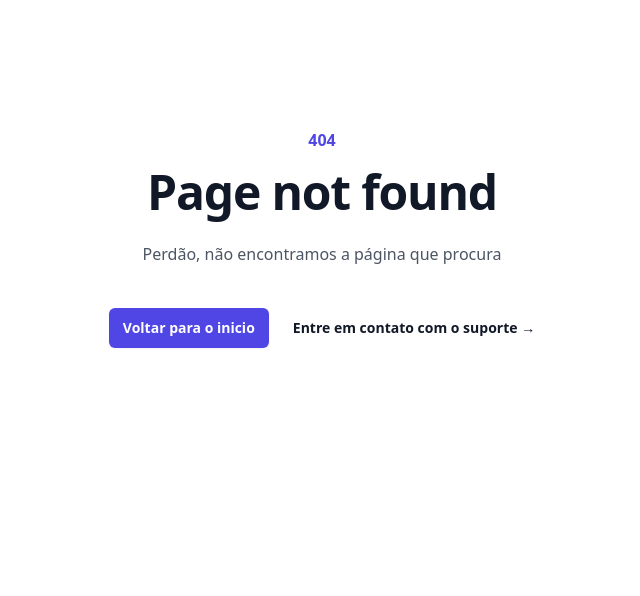
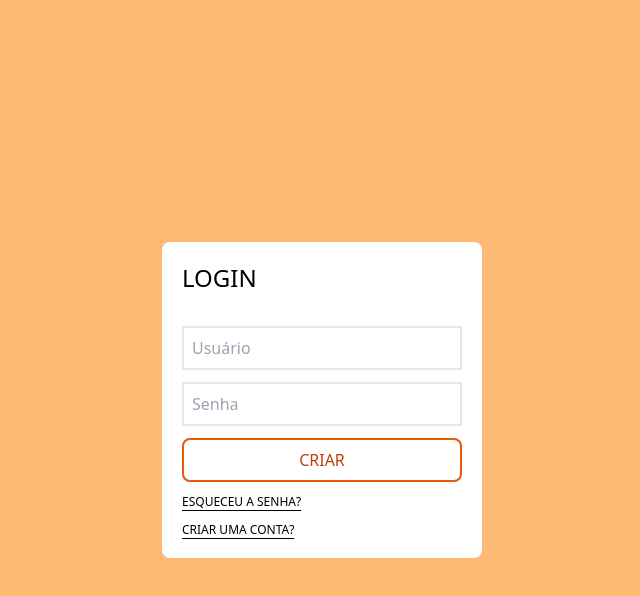
Before and after one commit to ICEI-PUC-Minas-PMV-ADS/pmv-ads-2023-2-e4-proj-infra-t4-pizzaria, a React (Vite) app in the folder src/web/: page / in a window 1280 px wide. Before the commit this address had no page. Shown: the top 596 px of the page, without its empty margins (318-958 px from the left). Built offline with nearby package versions, Linux system fonts and the light colour scheme.

Commit message:
:sparkles: add Login Page

```diff
--- a/src/web/src/App.jsx
+++ b/src/web/src/App.jsx
@@ -2,13 +2,14 @@ import Home from './pages/Home'
 import ProductList from './pages/ProductList'
 import Cart from './pages/Cart'
 import ErrorPage from './pages/ErrorPage'
+import Login from './pages/Login'
 
 import './styles/global.css'
 
 function App() {
 
   return (
-    <ErrorPage/>
+    <Login/>
   )
 }
 
--- /dev/null
+++ b/src/web/src/pages/Login.jsx
@@ -0,0 +1,18 @@
+const Login = () => {
+  return (
+    <div className="Container w-screen h-screen bg-orange-300 flex items-center justify-center">
+      <div className="Card flex flex-col w-1/4 gap-3 bg-white p-5 rounded-lg">
+        <h1 className="text-2xl mb-5">LOGIN</h1>
+        <form className="flex flex-col gap-3">
+          <input type="text" className="flex-1 border-2 outline-orange-700 p-2" placeholder="Usuário" gap-3/>
+          <input type="password" className="flex-1 border-2 outline-orange-700 p-2" placeholder="Senha" />
+          <button className="border-2 border-orange-600 py-2 text-orange-700 px-24 font-medium cursor-pointer hover:bg-orange-600 hover:text-white transition-all duration-300 rounded-lg">CRIAR</button>
+          <a className="cursor-pointer text-xs underline underline-offset-4" href="">ESQUECEU A SENHA?</a>
+          <a className="cursor-pointer text-xs underline underline-offset-4" href="">CRIAR UMA CONTA?</a>
+        </form>
+      </div>
+    </div>
+  )
+}
+
+export default Login
```
